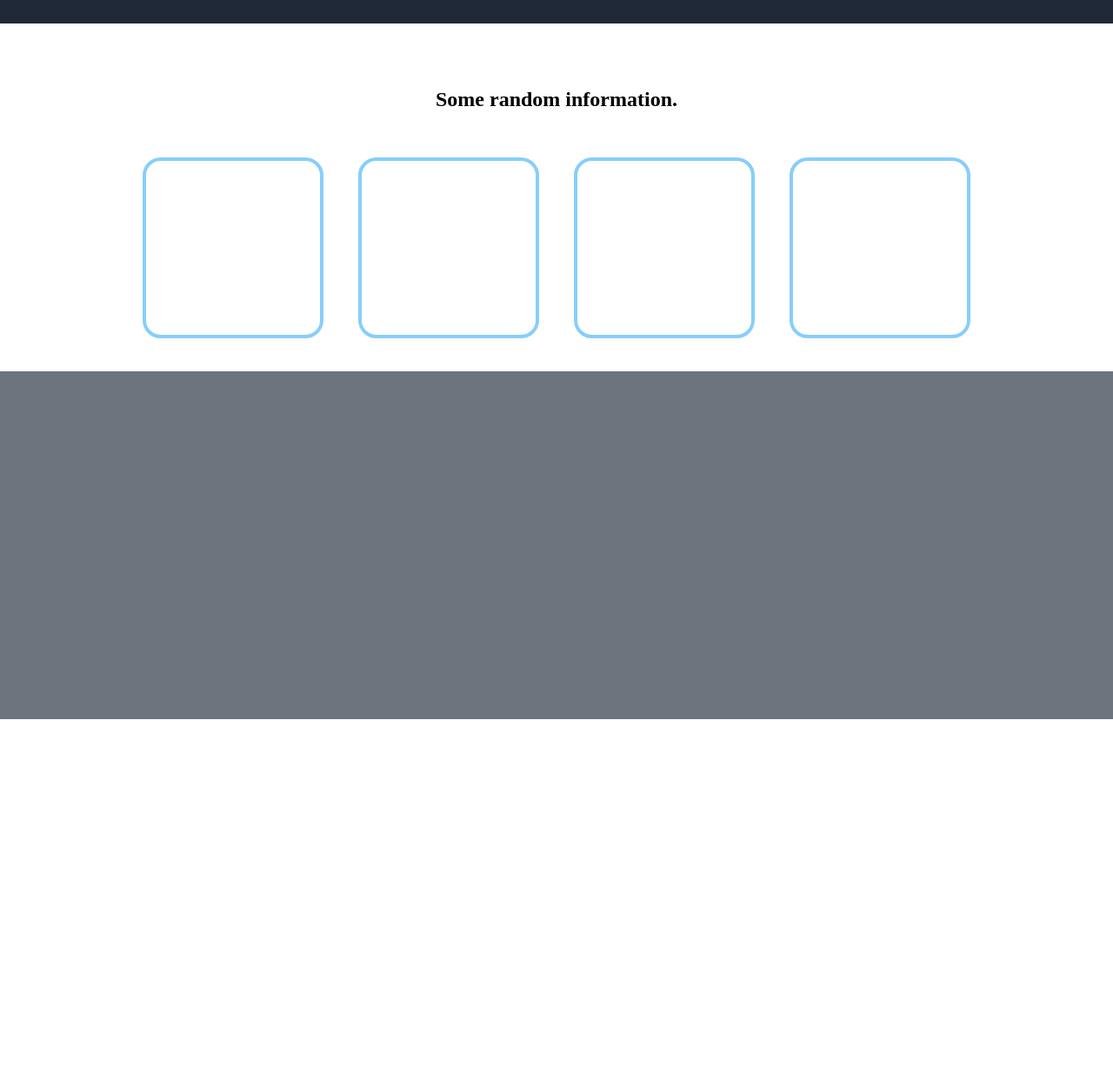
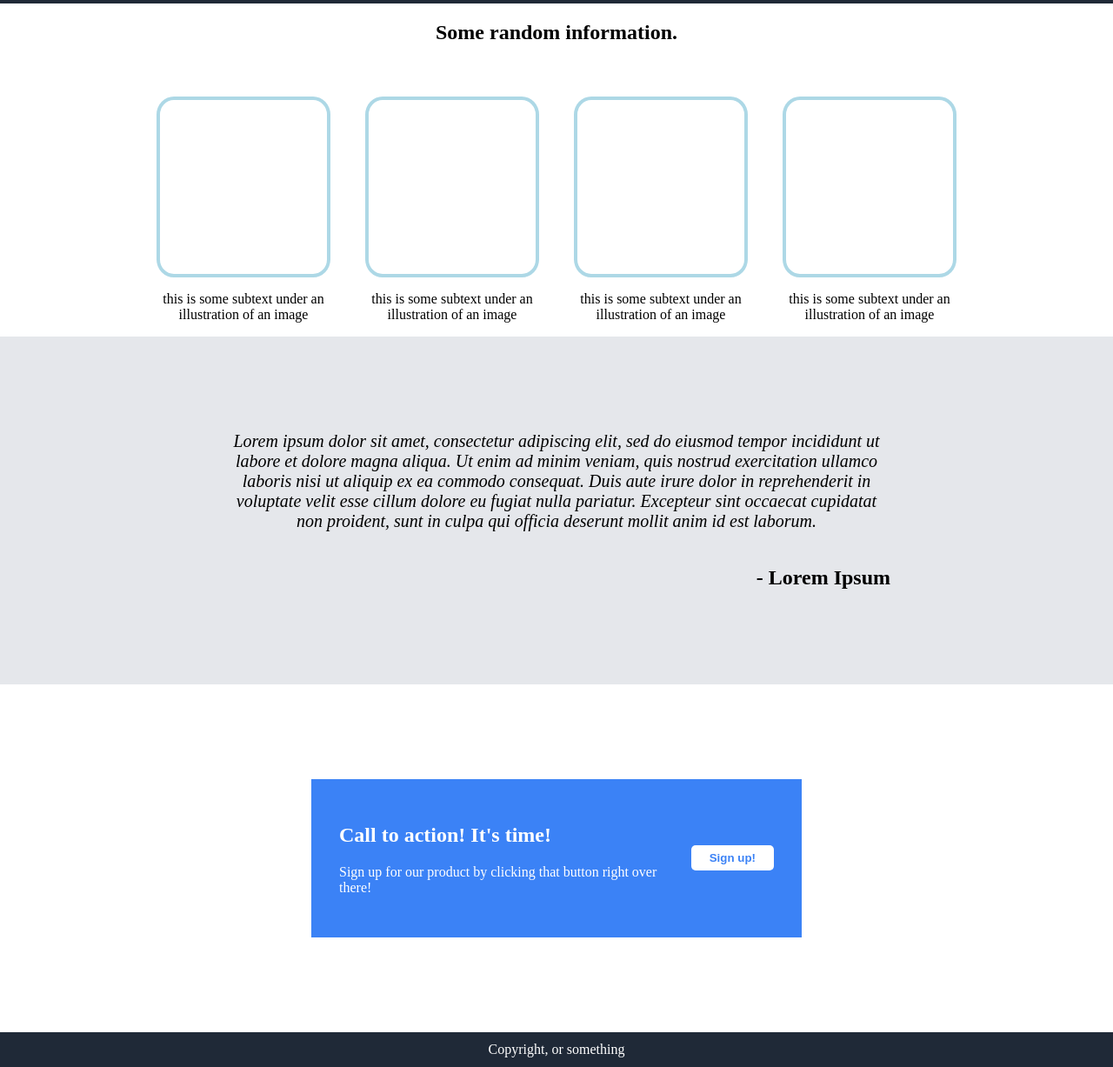
Before and after one commit to broccoliiiii/odin-landing-page, a plain HTML site: page index.html in a window 1280 px wide. Shown: the part 373-1600 px from the top of the page at 87% size. Before the commit the page ends 1200 px from the top, so only its background shows below. Drawn offline with Linux system fonts and the light colour scheme.

Commit message:
finished site

```diff
--- a/index.html
+++ b/index.html
@@ -8,13 +8,14 @@
     <link rel="stylesheet" href="styles.css">
 </head>
 <body>
-
     <div class="header">
         <div class="header-top">
             <h2>Header logo</h2>
+            <div class="header-links">
                 <h3>header link one</h3>
                 <h3>header link two</h3>
                 <h3>header link three</h3>
+            </div>
         </div>
         <div class="header-left">
             <h1>This website is awesome</h1>
@@ -25,16 +26,45 @@
             <div class="image-placeholder">this is a placeholder for an image</div>
         </div>
     </div>
+
     <div class="information">
         <h2>Some random information.</h2>
+            <div class="image-container">
                 <div></div>
+                <p>this is some subtext under an illustration of an image</p>
+            </div>
+            <div class="image-container">
                 <div></div>
+                <p>this is some subtext under an illustration of an image</p>
+            </div>
+            <div class="image-container">
                 <div></div>
+                <p>this is some subtext under an illustration of an image</p>
+            </div>
+            <div class="image-container">
                 <div></div>
+                <p>this is some subtext under an illustration of an image</p>
             </div>
-    <div class="quote">
-
     </div>
 
+    <div class="quote">
+        <div class="quote-container">
+            <p>Lorem ipsum dolor sit amet, consectetur adipiscing elit, sed do eiusmod tempor incididunt ut labore et dolore magna aliqua. Ut enim ad minim veniam, quis nostrud exercitation ullamco laboris nisi ut aliquip ex ea commodo consequat. Duis aute irure dolor in reprehenderit in voluptate velit esse cillum dolore eu fugiat nulla pariatur. Excepteur sint occaecat cupidatat non proident, sunt in culpa qui officia deserunt mollit anim id est laborum.</p>
+            <h2>- Lorem Ipsum</h2>
+        </div>
+    </div>
+    <div class="footer">
+        <div class="footer-box">
+            <div>
+                <h2>Call to action! It's time!</h2>
+                <p>Sign up for our product by clicking that button right over there!</p>
+            </div>
+            <button>Sign up!</button>
+        </div>
+    </div>
+
+    <div class="footer-bottom">
+        <p>Copyright, or something</p>
+    </div>
 </body>
 </html>
--- a/styles.css
+++ b/styles.css
@@ -9,16 +9,22 @@ body {
     background: #1F2937;
     padding-left: 6rem;
     padding-right: 6rem;
+    padding-top: 2rem;
+    padding-bottom: 4rem;
     flex-wrap: wrap;
     flex: 1 1 0;
-    height: 400px;
+    height: 100%;
 }
 .header-top {
     display: flex;
+    justify-content: space-between;
     width: 100%;
+    background: #1F2937;
+}
+.header-links {
+    display: flex;
     align-items: center;
-    justify-content: space-between;
-    background: #1F2937;
+    gap: 40px
 }
 .header-left {
     width: 50%;
@@ -41,8 +47,8 @@ body {
     font-weight: bold;
 }
 .header-right {
-    width: 500px;
-    height: 40%;
+    width: 350px;
+    height: 150px;
     display: flex;
     justify-content: center;
     align-items: center;
@@ -54,45 +60,91 @@ body {
     justify-content: center;
     align-items: center;
     flex-wrap: wrap;
-    height: 400px;
-    background: white;
-    gap: 40px;
+    flex: 1 1 0;
+    width: 100%;
+    height: auto;
+    gap: 40px
 }
 .information > h2 {
     display: flex;
     justify-content: center;
+    align-items: center;
+    color: black;
     width: 100%;
-    margin-bottom: -80px;
+}
+.information > .image-container {
+    display: flex;
+    flex-wrap: wrap;
+    text-align: center;
+    width: 200px;
+    height: auto;
     color: black;
 }
-.information > div {
-    display: flex;
-    justify-content: center;
-    align-items: center;
-
+.image-container > div {
+    border: 4px solid lightblue;
     height: 200px;
     width: 200px;
-    border: solid 4px lightskyblue;
     border-radius: 10%;
 }
-
-
 .quote {
     display: flex;
     justify-content: center;
     align-items: center;
     height: 400px;
-    background: #6D747E;
+    flex: 1 1 0;
+    text-align: center;
+    background: #E5E7EB;
 }
-
-.break {
-    flex-basis: 100%;
-    height: 0;
-    border: solid 2px yellow
+.quote > .quote-container {
+    display: flex;
+    flex-direction: column;
+    align-items: center;
+    width: 60%;
+    height: auto;
+}
+.quote-container > p {
+    font-style: italic;
+    font-size: 20px;
+    color: black;
+}
+.quote-container > h2 {
+    display: flex;
+    align-self: flex-end;
+    color: black;
+}
+.footer {
+    width: 100%;
+    height: 400px;
+    display: flex;
+    justify-content: center;
+    align-items: center;
+}
+.footer > .footer-box {
+    display: flex;
+    width: 500px;
+    gap: 30px;
+    justify-content: center;
+    align-items: center;
+    background-color: #3B82F6;
+    padding: 2rem;
+}
+.footer-box > button {
+    border: none;
+    background: white;
+    padding: 7px 20px;
+    border-radius: 5px;
+    width: 100px;
+    color: #3B82F6;
+    font-weight: bold;
+}
+.footer-bottom {
+    display: flex;
+    justify-content: center;
+    align-items: center;
+    width: 100%;
+    height: 40px;
+    background: #1F2937;
 }
 div {
     color: white;
 }
-div {
-    /* border: solid 1px red; */
-}
```
Lines whose indentation alone changed are shown as unchanged.
